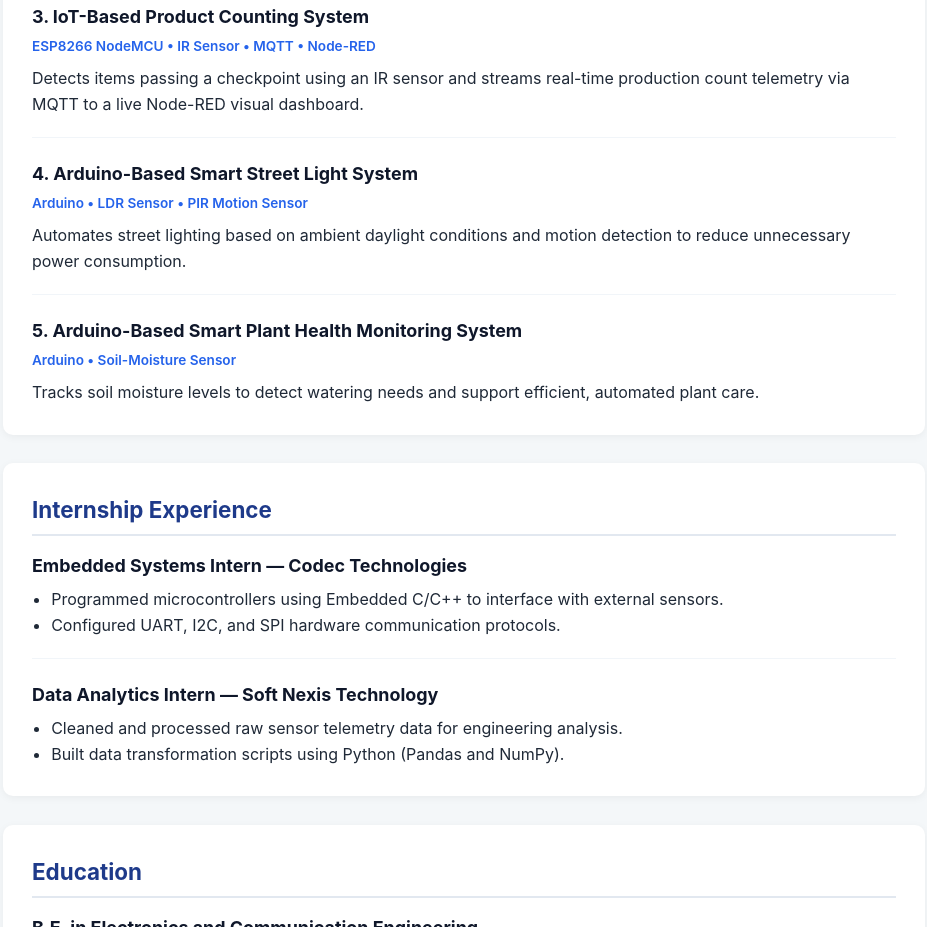
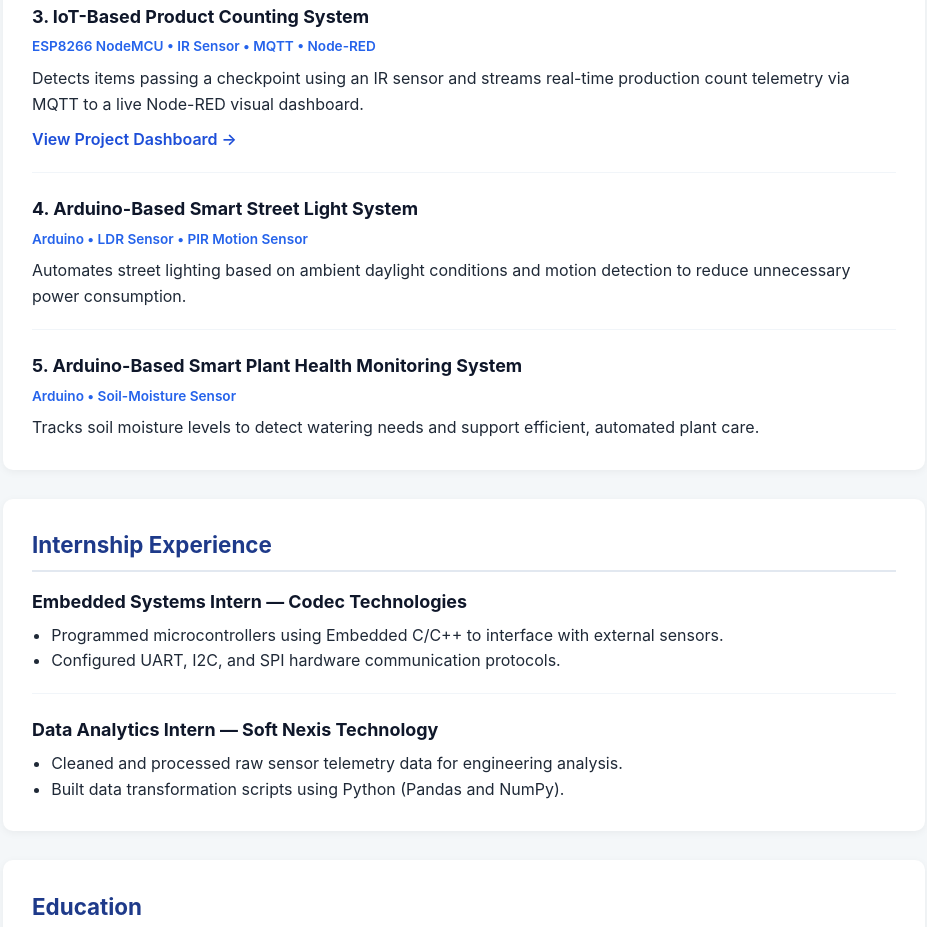
Before and after one commit to trushatanna/trushatanna.github.io, a plain HTML site: page index.html in a window 1280 px wide. Shown: the part 1174-2101 px from the top of the page, without its empty margins (176-1103 px from the left). Drawn offline with Linux system fonts and the light colour scheme.

Commit message:
Update index.html

```diff
--- a/index.html
+++ b/index.html
@@ -182,6 +182,12 @@
           Detects items passing a checkpoint using an IR sensor and streams real-time production count telemetry
           via MQTT to a live Node-RED visual dashboard.
         </p>
+                <p style="margin-top: 0.6rem;">
+          <a href="https://trushatanna.github.io/iot-product-counting-system/" target="_blank" style="color: #1d4ed8; font-weight: 600; text-decoration: none;">
+            View Project Dashboard &rarr;
+          </a>
+        </p>
+
       </div>
 
       <div class="project-card">
```
